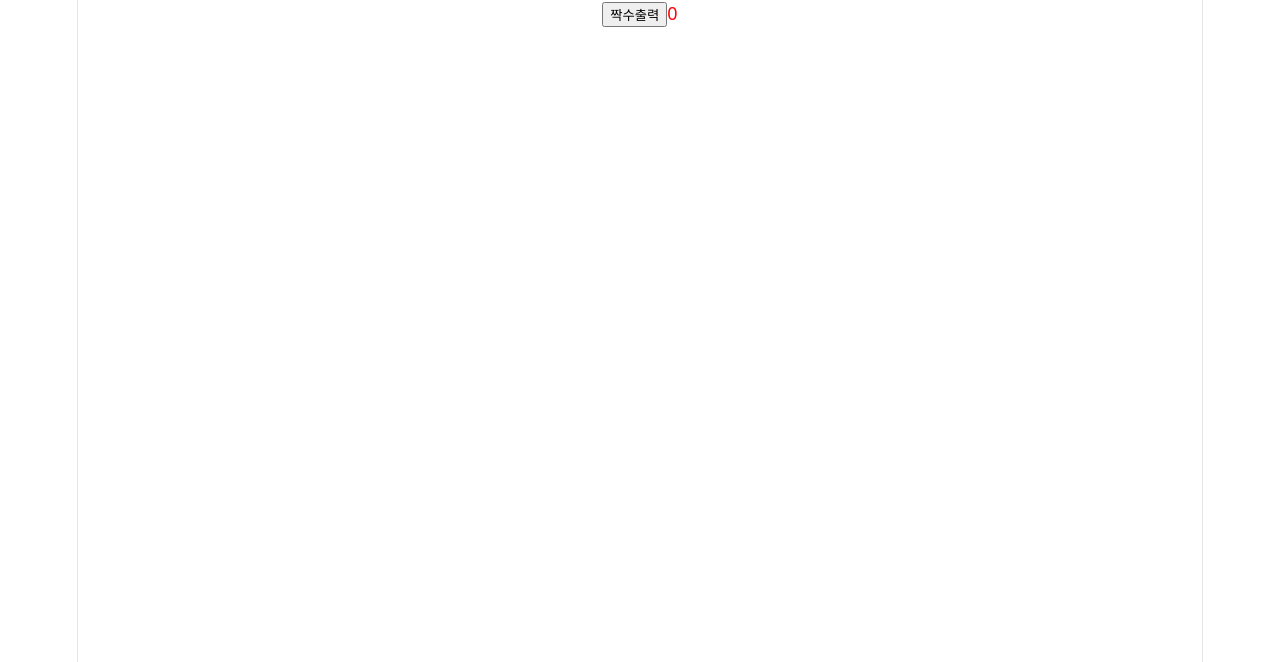
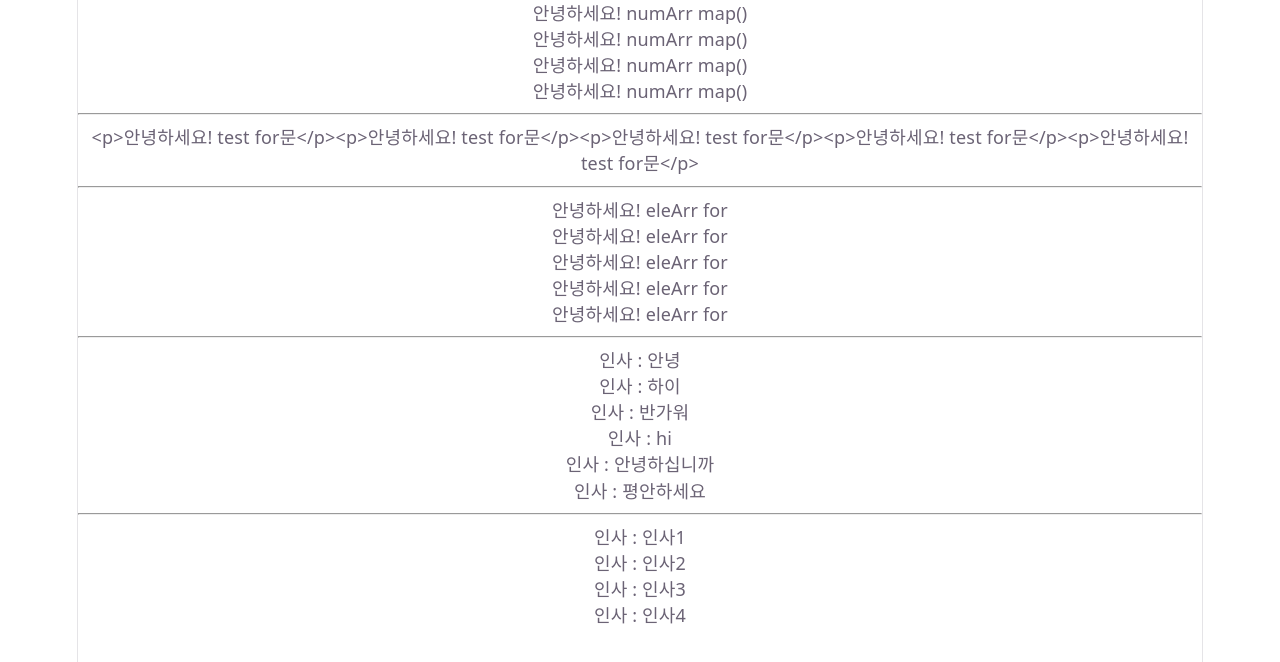
Before and after one commit to dbqls6746-bot/fe-react-study-8, a React (Vite) app in the folder react-study/: page / in a window 1280 px wide. Shown: the top 662 px of the page. Built offline with nearby package versions, Linux system fonts and the light colour scheme.

Commit message:
배열 활용 유용한 함수, React 데이터 기반 반복 처리

```diff
--- a/react-study/src/App.jsx
+++ b/react-study/src/App.jsx
@@ -7,6 +7,7 @@ import Basic01 from './components/Basic01'
 import State01 from './components/State01'
 import Export01 from './components/Export01'
 import Quiz01 from './quiz/Quiz01'
+import State02 from './components/State02'
 
 function App() {
   const [count, setCount] = useState(0)
@@ -16,7 +17,8 @@ function App() {
     // <Basic01 />
     // <State01 />
     // <Export01/>
-    <Quiz01/>
+    // <Quiz01/>
+    <State02 />
   )
 }
 
--- /dev/null
+++ b/react-study/src/components/State02.jsx
@@ -0,0 +1,58 @@
+
+function State02(){
+
+    let numArr = [1, 1, 1, 1];  //단순 반복 용도로 사용 (4회 반복)
+
+
+    //실제 화면에 그려지는 요소로 사용되는 데이터 배열
+    let msgARr = ["안녕", "하이", "반가워", "hi","안녕하십니까","평안하세요"];
+
+
+    let text = ""; // <p>안녕하세요! test for문</p><p>안녕하세요! test for문</p>...
+    for(let i=1; i<=5; i++ ){
+        text +=  "<p>안녕하세요! test for문</p>";
+    }
+
+    //element 요소 모아둔 배열
+    let eleArr = [];
+    for(let i=1; i<=5; i++ ){
+        eleArr.push(<p>안녕하세요! eleArr for</p>)
+    }
+
+    return(
+        <div>
+            {
+                numArr.map(()=>{
+                    return (
+                        <p>안녕하세요! numArr map()</p>
+                    )
+                })
+            }
+
+            <hr />
+            {text}
+
+            <hr />
+            {eleArr}
+
+            <hr />
+            {
+                msgARr.map((msg)=>{
+                    return(
+                        <p>인사 : {msg}</p>
+                    )
+
+                }
+            )
+            }
+
+            <hr />
+                <p>인사 : 인사1</p>
+                <p>인사 : 인사2</p>
+                <p>인사 : 인사3</p>
+                <p>인사 : 인사4</p>
+        </div>
+    );
+}
+
+export default State02;
```
Also changed, not shown: react-study/src/data/arr_func.js (added, +150 -0 lines).
